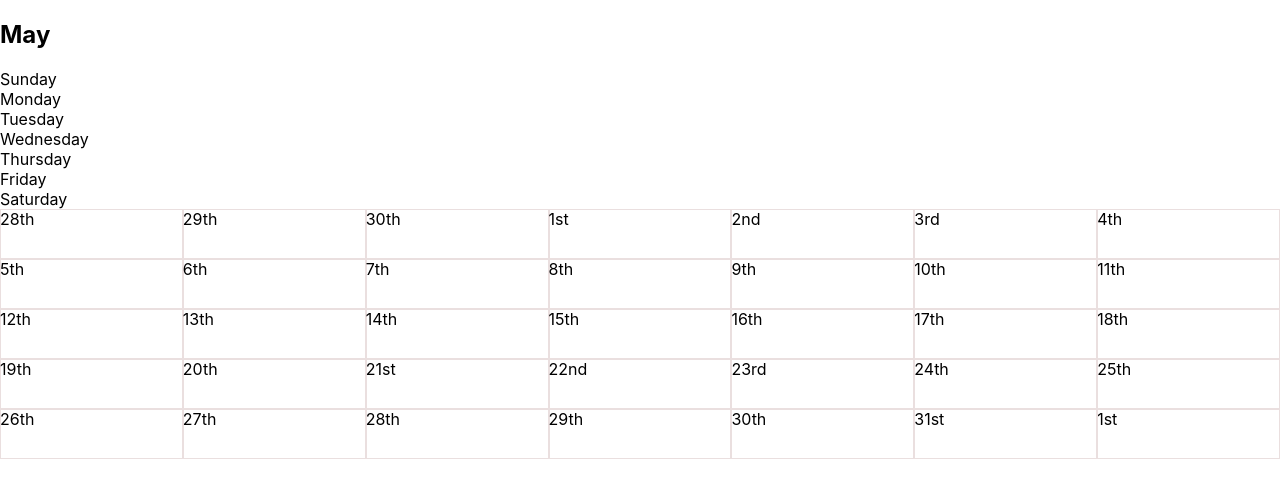
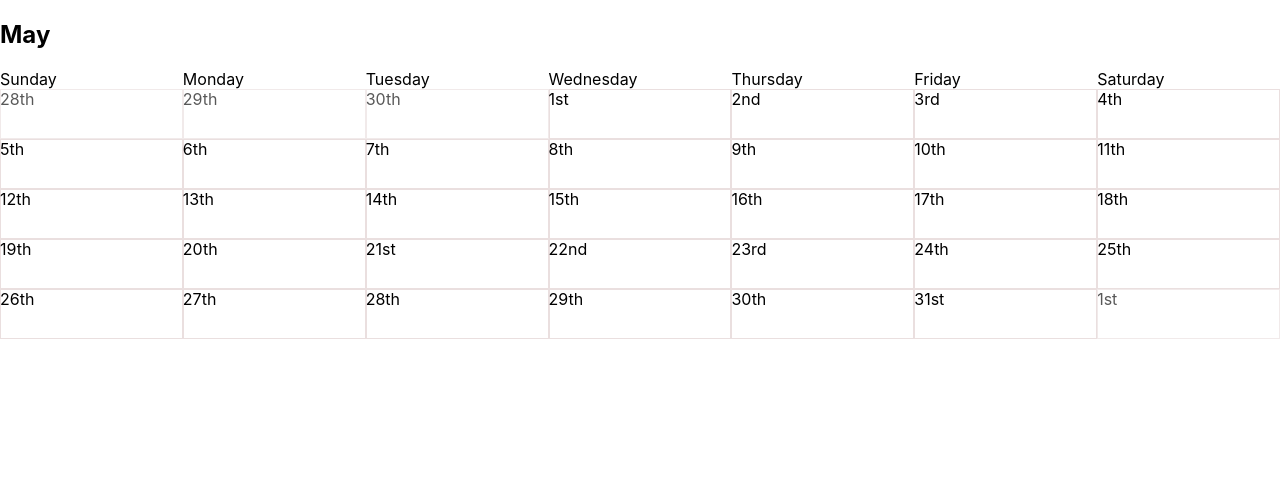
Before and after one commit to ChaseH88/React-Calendar, a React (Create React App) app: page / in a window 1280 px wide. Shown: the top 498 px of the page. Built offline with nearby package versions, Linux system fonts and the light colour scheme.

Commit message:
Updated Week and Day logic. Also updated styled-components. Refactored some code into seperate files.

```diff
--- a/src/components/Calendar.js
+++ b/src/components/Calendar.js
@@ -4,9 +4,12 @@ import React, { Fragment } from "react";
 import Week from "./Week";
 import Month from "./Month";
 
+// Styled Components
+import { WeekStyle } from "./styled-components/Week";
+
 // Temp, will be eventually generated through state
-export let year = new Date().getFullYear();
-export let month = new Date().getMonth();
+let year = new Date().getFullYear();
+let month = new Date().getMonth();
 
 
 const Calendar = () => {
@@ -23,9 +26,9 @@ const Calendar = () => {
       )
     });
     return(
-      <div className="week">
+      <WeekStyle className="week">
         {days}
-      </div>
+      </WeekStyle>
     );
   }
 
@@ -68,7 +71,7 @@ const Calendar = () => {
         <Month month={currentMonth} key={`month${currentMonth}`} />
         {generateDaysOfWeek()}
         {monthData.weeks.map((week, index) => {
-          return(<Week {...week} key={`week${index}`} />)
+          return(<Week {...week} key={`week${index}`} year={year} month={month} />)
         })}
       </Fragment>
     )
--- a/src/components/Day.js
+++ b/src/components/Day.js
@@ -1,25 +1,25 @@
 import React from "react";
 import moment from "moment";
-import styled from "styled-components";
 
-// Styled Component
-const DayStyle = styled.div`
-  min-height: 50px;
-  height: 3vw;
-  max-height: 200px;
-  box-shadow: inset 0 0 0px 1px #eadfdf;
-`;
-
+// Styles
+import { DayStyle } from "./styled-components/Day";
 
 const Day = (props) => {
 
   // Grab the day data
-  const { date } = props;
+  const { date, month, year } = props;
 
-  // HOOK UP MOMENT NEXT
+  // Adds classes depending on if current month
+  const checkCurrentMonth = (date, month) => {
+    let className = "";
+    date.getMonth() !== month ?
+      className = "notCurrent" :
+      className = "current";
+    return className;
+  }
 
   return(
-    <DayStyle className="day">
+    <DayStyle className={`day ${checkCurrentMonth(date, month)}`}>
       {moment(date).format("Do")}
     </DayStyle>
   )
--- a/src/components/Week.js
+++ b/src/components/Week.js
@@ -1,31 +1,25 @@
 import React from "react";
 import Day from "./Day";
-import styled from "styled-components";
-
-// Temp, will be eventually generated through state
-export let year = new Date().getFullYear();
-export let month = new Date().getMonth();
 
 // Styled Component
-const WeekStyle = styled.div`
-    display: grid;
-    grid-template-rows: auto;
-    grid-template-columns: repeat(7, 7fr);
-    grid-gap: 0;
-`;
+import { WeekStyle } from "./styled-components/Week";
 
 const Week = (props) => {
+
+  // Pull the current selection out of the props
+  const { month, year } = props;
 
   // Build out the days with the prop data
   const showDays = () => {
 
     // Grab the data out of the props
-    const days = Object.keys(props)
+    const days = Object.keys(props);
     let daysArr = [];
 
     // Push to array for mapping
     for(let day of days){
-      daysArr.push(props[day]);
+    //ignore other props, only grab the days
+      day.length === 1 && daysArr.push(props[day]);
     }
 
     // Add data for blank days
@@ -63,13 +57,12 @@ const Week = (props) => {
         }
         // Merge the arrays to get the correct data
         daysArr = [...daysArr, ...addedDays];
-        console.log(daysArr)
       }
     }
 
     // Render the days
     let dayRender = daysArr.map(day => {
-      return <Day date={day} key={day.toString().toLowerCase().replace(/ /g,"")} />
+      return <Day {...day} date={day} key={day.toString().toLowerCase().replace(/ /g,"")} month={month} year={year} />
     })
     return dayRender;
   }
--- /dev/null
+++ b/src/components/styled-components/Day.js
@@ -0,0 +1,11 @@
+import styled from "styled-components";
+
+export const DayStyle = styled.div`
+  min-height: 50px;
+  height: 3vw;
+  max-height: 200px;
+  box-shadow: inset 0 0 0px 1px #eadfdf;
+  &.notCurrent {
+    opacity: .65;
+  }
+`;
--- /dev/null
+++ b/src/components/styled-components/Week.js
@@ -0,0 +1,8 @@
+import styled from "styled-components";
+
+export const WeekStyle = styled.div`
+    display: grid;
+    grid-template-rows: auto;
+    grid-template-columns: repeat(7, 7fr);
+    grid-gap: 0;
+`;
```
